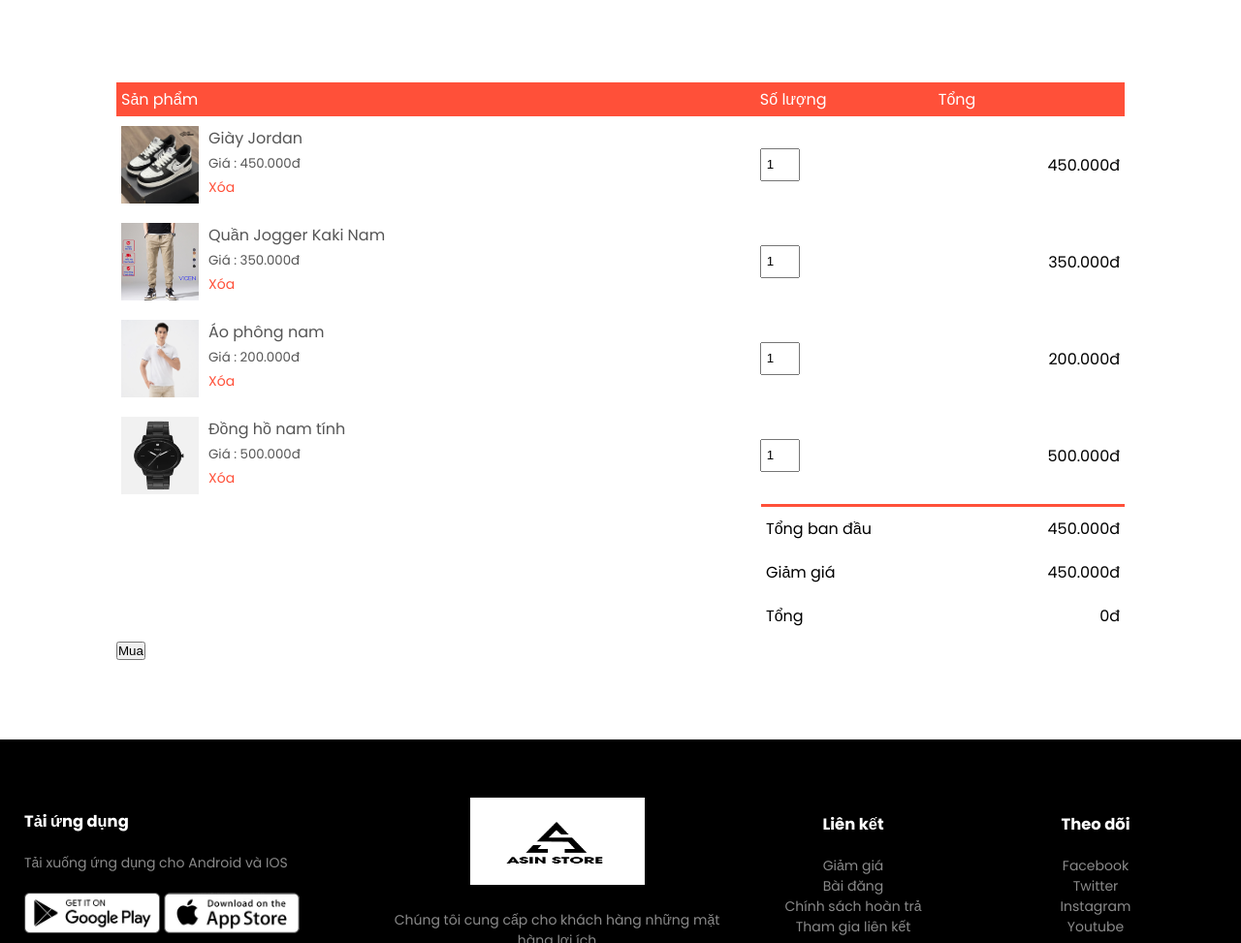
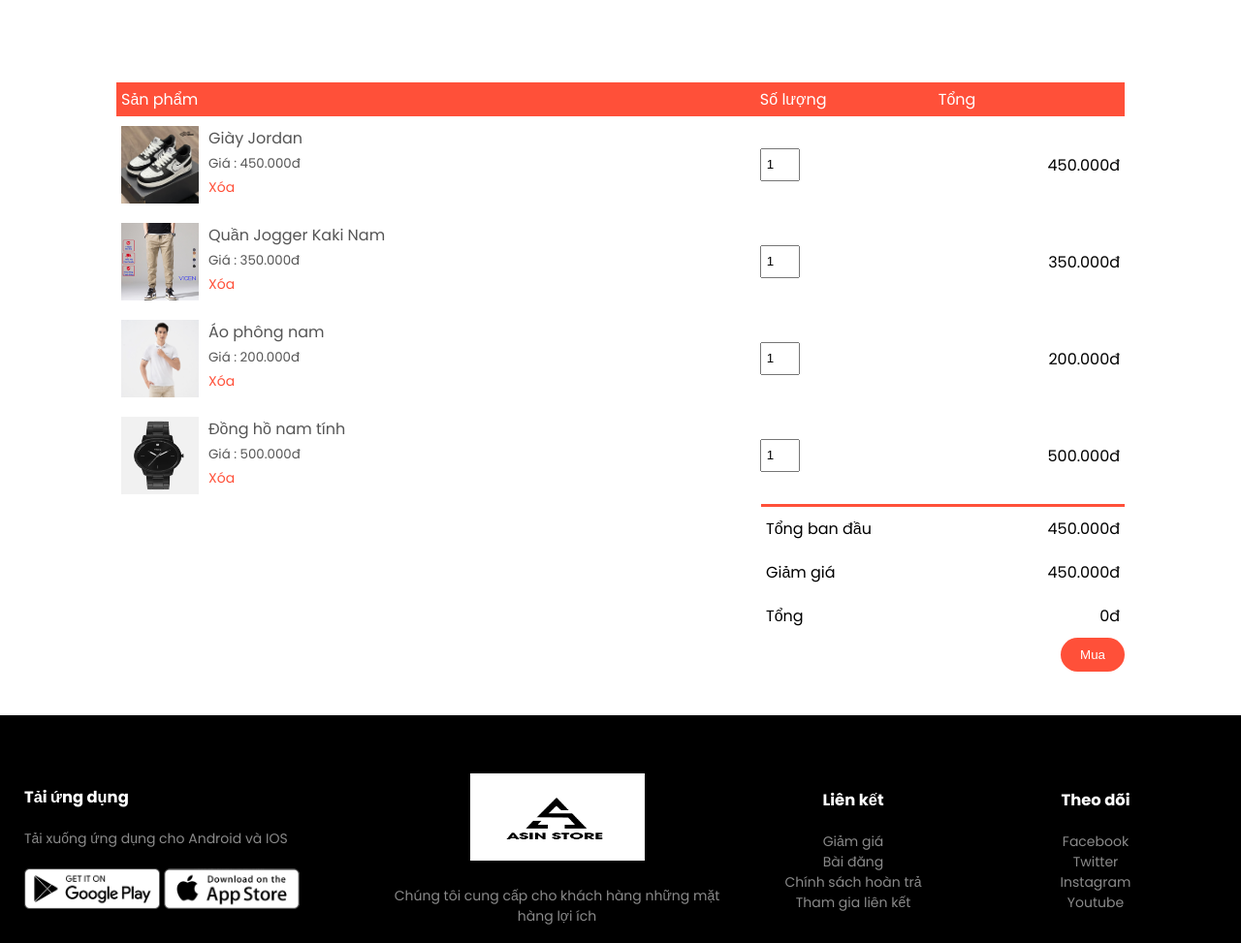
Before and after one commit to Huuthanh272/BaiTapCuoiKi, a plain HTML site: page cart.html in a window 1280 px wide. Shown: the part 127-1100 px from the top of the page at 97% size. Drawn offline with Linux system fonts and the light colour scheme.

Commit message:
Add files via upload

```diff
--- a/style.css
+++ b/style.css
@@ -522,6 +522,21 @@ td img {
     justify-content: flex-end;
 }
 
+.cart button {
+    float: right;
+    padding: 10px 20px;
+    border-radius: 30px;
+    background: #ff5039;
+    border: none;
+    color: #fff;
+    transition: .2s;
+    cursor: pointer;
+}
+
+.cart button:hover {
+    background: #777;
+}
+
 td:last-child {
     text-align: right;
 }
```
